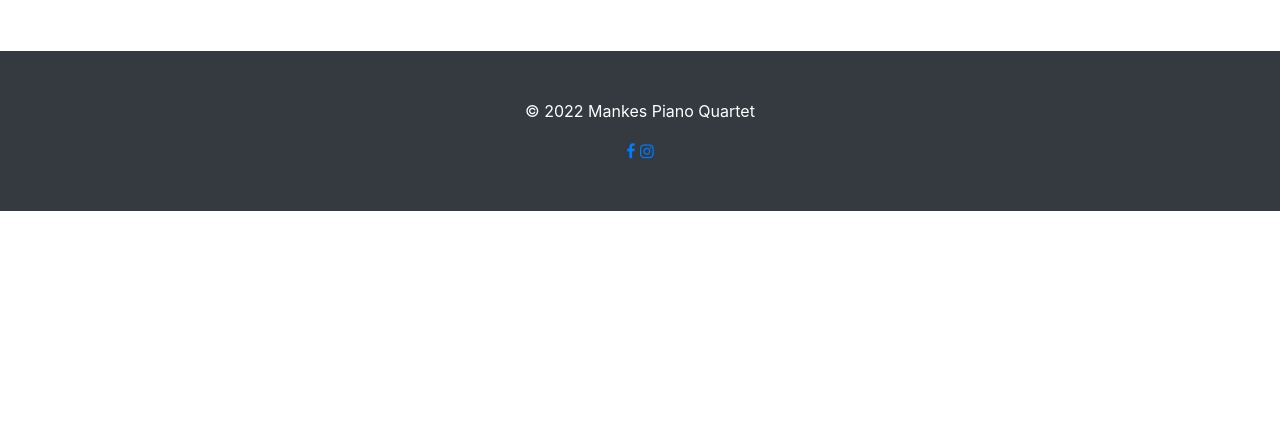
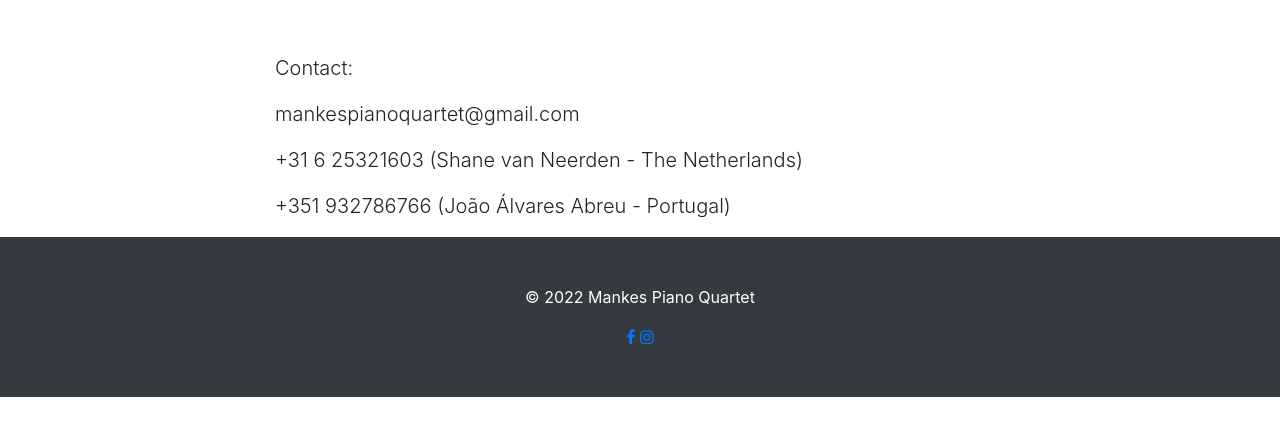
Before and after one commit to joaoabreu1420/mankespianoquartet.github.io, a website with bundled scripts: page index.html in a window 1280 px wide. Shown: the part 41-476 px from the top of the page. Built offline with nearby package versions, Linux system fonts and the light colour scheme; files whose address does not match are found by name.

Commit message:
Update index.html

```diff
--- a/index.html
+++ b/index.html
@@ -25,9 +25,13 @@
       <div class="row">
         <div class="col-lg-8 mx-auto">
           <h2>Mankes Piano Quartet</h2>
-          <p class="lead"></p-->
+          <p class="lead"></p>
           <img src="img/mankes_porto.jpg" class="img-fluid" alt="">
-
+          <p class="lead"></p>
+          <p class="lead">Contact:</p>
+          <p class="lead">mankespianoquartet@gmail.com</p>
+          <p class="lead">+31 6 25321603 (Shane van Neerden - The Netherlands)</p>
+          <p class="lead">+351 932786766 (João Álvares Abreu - Portugal)</p>
         </div>
       </div>
     </div>
```
